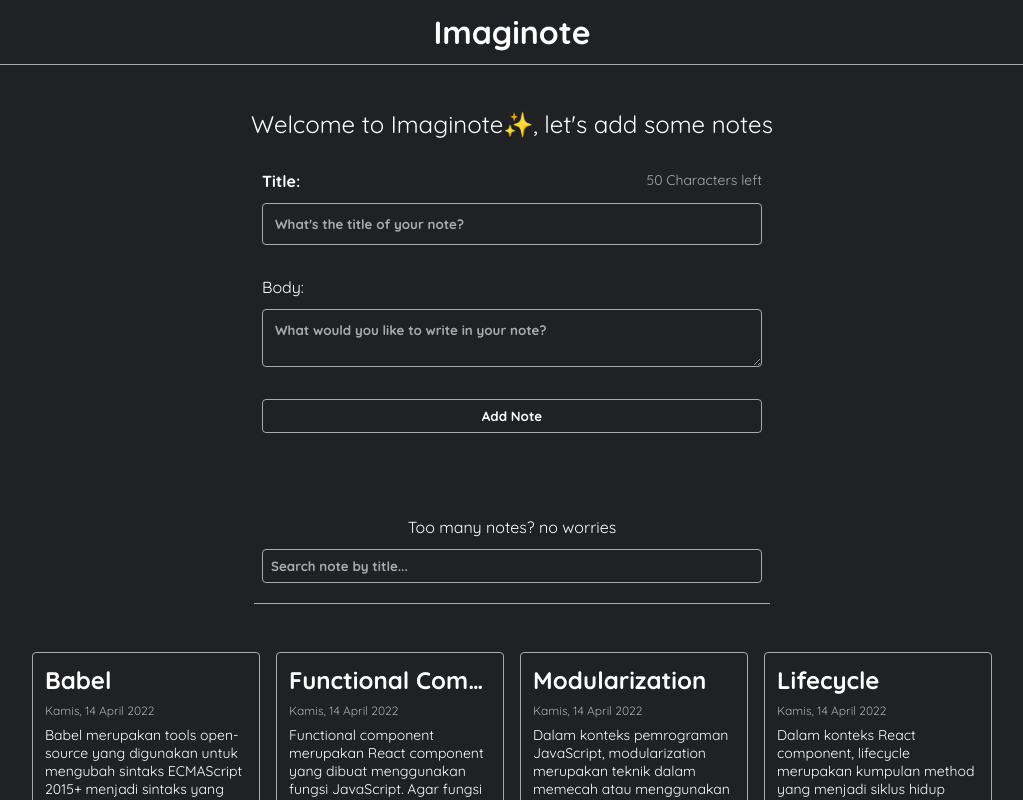
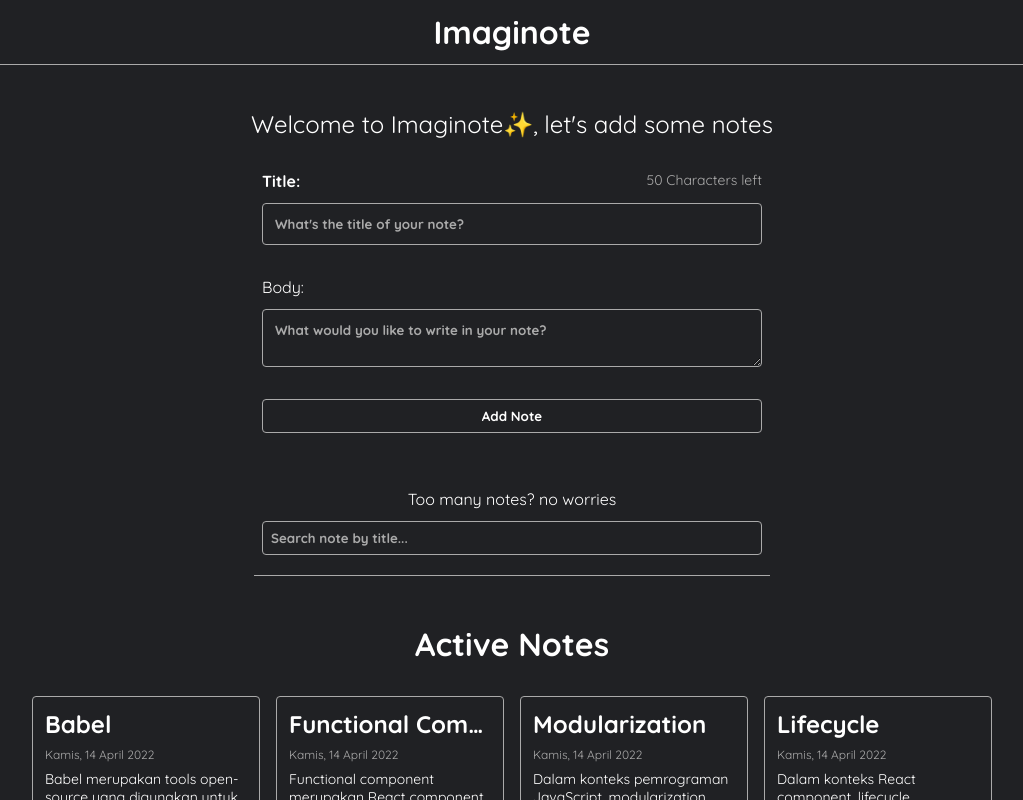
Before and after one commit to letdummy/imaginote, a React (Vite) app: page / in a window 1280 px wide. Shown: the top 800 px of the page, without its empty margins (128-1151 px from the left). Built offline with nearby package versions, Linux system fonts and the light colour scheme.

Commit message:
feat: implement empty note list message

```diff
--- a/src/components/NoteList.jsx
+++ b/src/components/NoteList.jsx
@@ -1,13 +1,23 @@
 /* eslint-disable react/prop-types */
+import NoteListHeader from './NoteListHeader';
 import NoteItem from './NoteItem';
+import NoteListEmpty from './NoteListEmpty';
 
 function NoteList({ notes, onDelete }) {
     return (
-        <div className="notes-list">
-            {notes.map((note) => (
-                <NoteItem key={note.id} note={note} onDelete={onDelete} />
-            ))}
-        </div>
+        <>
+            <NoteListHeader title="Active Notes" />
+            {notes.length === 0 ? (
+                <NoteListEmpty text="No notes available. Let's add some!" />
+            ) : (
+            <div className="notes-list">
+                {notes.map((note) => (
+                    <NoteItem key={note.id} note={note} onDelete={onDelete} />
+                ))}
+            </div>
+            )}
+        </>
+
     );
 }
 
--- /dev/null
+++ b/src/components/NoteListEmpty.jsx
@@ -0,0 +1,11 @@
+/* eslint-disable react/prop-types */
+
+function NoteListEmpty({text}) {
+    return (
+        <div className="notes-list__empty-message">
+            <p>🍃 {text}</p>
+        </div>
+    )
+}
+
+export default NoteListEmpty;
--- /dev/null
+++ b/src/components/NoteListHeader.jsx
@@ -0,0 +1,7 @@
+/* eslint-disable react/prop-types */
+
+function NoteListHeader({ title }) {
+    return <h1 className="note-section__title" >{title}</h1>;
+}
+
+export default NoteListHeader;
--- a/src/styles/index.css
+++ b/src/styles/index.css
@@ -44,13 +44,18 @@ textarea::placeholder {
 
 .note-app__body {
   max-width: 1000px;
-  margin: 16px auto;
-  padding: 12px;
+  margin: 16px auto 0px;
+  padding: 12px 12px 0px 12px;
 }
 
 .note-app__body h2 {
   font-weight: normal;
   margin: 16px 0;
+  text-align: center;
+  margin-bottom: 2rem;
+}
+
+.note-section__title {
   text-align: center;
   margin-bottom: 2rem;
 }
```
